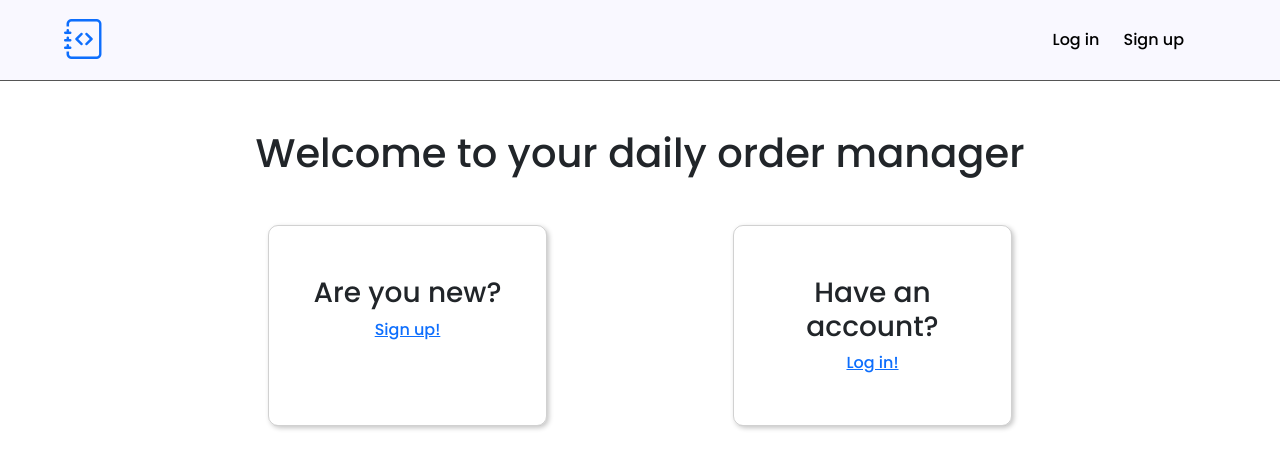
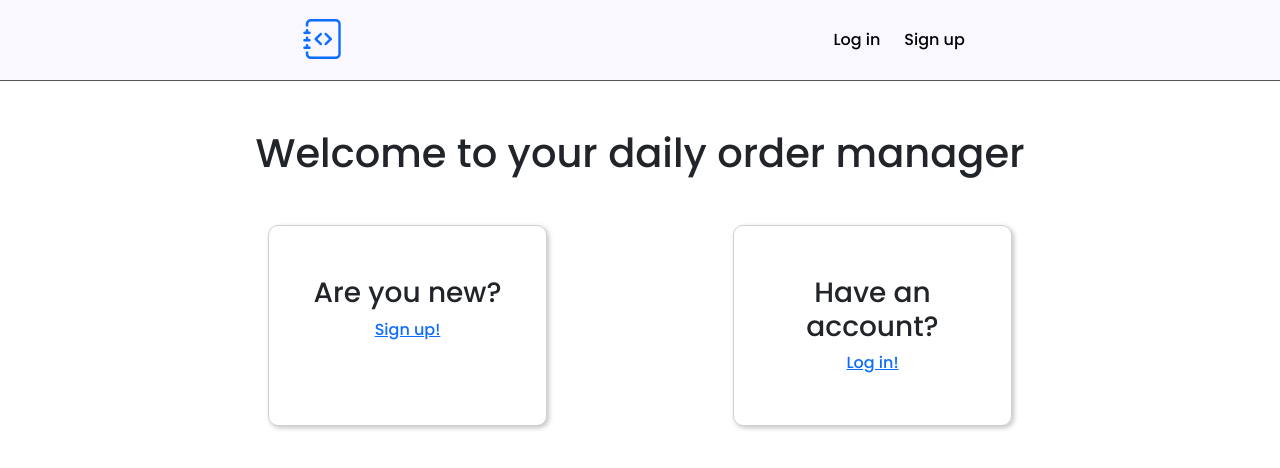
Before and after one commit to jsebdev/Order_Manager_frontend, a React (Create React App) app in the folder frontend/: page / in a window 1280 px wide. Shown: the top 468 px of the page. Built offline with nearby package versions, Linux system fonts and the light colour scheme.

Commit message:
Improve Header with nav links

```diff
--- a/frontend/src/components/App.js
+++ b/frontend/src/components/App.js
@@ -26,10 +26,6 @@ const App = () => {
     userName,
     login,
     checkUser,
-    logout,
-    showSidebar,
-    setShowSidebar,
-    mobileView,
     signup,
     showNewOrderModal,
     setShowNewOrderModal,
@@ -52,13 +48,7 @@ const App = () => {
 
   return (
     <React.Fragment>
-      <Header
-        userName={userName}
-        logout={logout}
-        showSidebar={showSidebar}
-        setShowSidebar={setShowSidebar}
-        mobileView={mobileView}
-      ></Header>
+      <Header></Header>
       <div className="body-container">
         <Routes>
           <Route path="/" element={<Welcome userName={userName} />}></Route>
--- a/frontend/src/components/Header/header.scss
+++ b/frontend/src/components/Header/header.scss
@@ -30,7 +30,6 @@ header {
   ul {
     list-style: none;
     padding-left: 0;
-    width: 100%;
     li {
       display: flex;
       justify-content: center;
@@ -42,6 +41,15 @@ header {
     }
     p {
       width: 150px;
+    }
+  }
+  .user-links {
+    width: 100%;
+  }
+  .nav-menu {
+    width: fit-content;
+    a {
+      padding-inline: 8px;
     }
   }
 }
@@ -68,7 +76,11 @@ header {
 .nav-menu {
   margin-top: 1rem;
   li {
+    border-radius: 5px;
     margin-top: 10px;
+  }
+  li:hover {
+    background-color: rgb(199, 199, 199);
   }
 }
 
@@ -87,13 +99,11 @@ header {
     top: 0;
     width: 100%;
     padding: 0;
-    justify-content: center;
-    ul {
-      width: auto;
-    }
-  }
+    justify-content: space-around;
+
     .user-links,
     .nav-menu {
+      width: auto;
       padding: 0;
       margin: 0;
       display: flex;
@@ -102,9 +112,13 @@ header {
       align-items: center;
       justify-content: center;
     }
+    .nav-menu {
+      width: fit-content;
+    }
+  }
 
   .user-links {
-    position: absolute;
+    order: 3;
     right: 20px;
     border: none;
     justify-content: end;
@@ -118,7 +132,8 @@ header {
   }
 
   .nav-menu li {
-    margin: 0 10px;
+    margin: 0 5px;
+    padding: 5px 8px;
   }
 
   .logout-link {
--- a/frontend/src/components/Header/index.js
+++ b/frontend/src/components/Header/index.js
@@ -1,26 +1,40 @@
 import React from "react";
 import { Link } from "react-router-dom";
+import { Context } from "../../Context/AppContext";
 import "./header.scss";
 
-function Header({ userName, logout, showSidebar, setShowSidebar, mobileView }) {
+function Header() {
   const handleClick = () => setShowSidebar(!showSidebar);
+  const {
+    userName,
+    logout,
+    showSidebar,
+    setShowSidebar,
+    mobileView,
+    setShowSearchModal,
+    setShowNewOrderModal,
+  } = React.useContext(Context);
 
-  // useEffect(() => checkMobile(), []);
   return (
     <header className="container-fluid p-0">
       <div className="header-container w-100 header d-flex align-items-center justify-content-between px-4">
-        <Link to="/">
-          <i className="bi bi-journal-code fs-1"></i>
-        </Link>
+        {mobileView && (
+          <Link to="/">
+            <i className="bi bi-journal-code fs-1"></i>
+          </Link>
+        )}
         <nav
           className={
             "navbar " +
-            (mobileView
-              ? "flex-column justify-content-start "
-              : "flex-row-reverse ") +
+            (mobileView ? "flex-column justify-content-start " : "") +
             (showSidebar ? "active" : "")
           }
         >
+          {!mobileView && (
+            <Link to="/">
+              <i className="bi bi-journal-code fs-1"></i>
+            </Link>
+          )}
           <ul className="user-links">
             {userName ? (
               <React.Fragment>
@@ -63,6 +77,19 @@ function Header({ userName, logout, showSidebar, setShowSidebar, mobileView }) {
               <li>
                 <Link to="/dashboard/clients">Clients</Link>
               </li>
+              <li>
+                <Link to="#" onClick={() => setShowSearchModal(true)}>
+                  Search
+                </Link>
+              </li>
+              <li>
+                <Link
+                  to="#"
+                  onClick={() => setShowNewOrderModal((value) => !value)}
+                >
+                  New Order
+                </Link>
+              </li>
             </ul>
           )}
         </nav>
```
Lines whose indentation alone changed are shown as unchanged.
